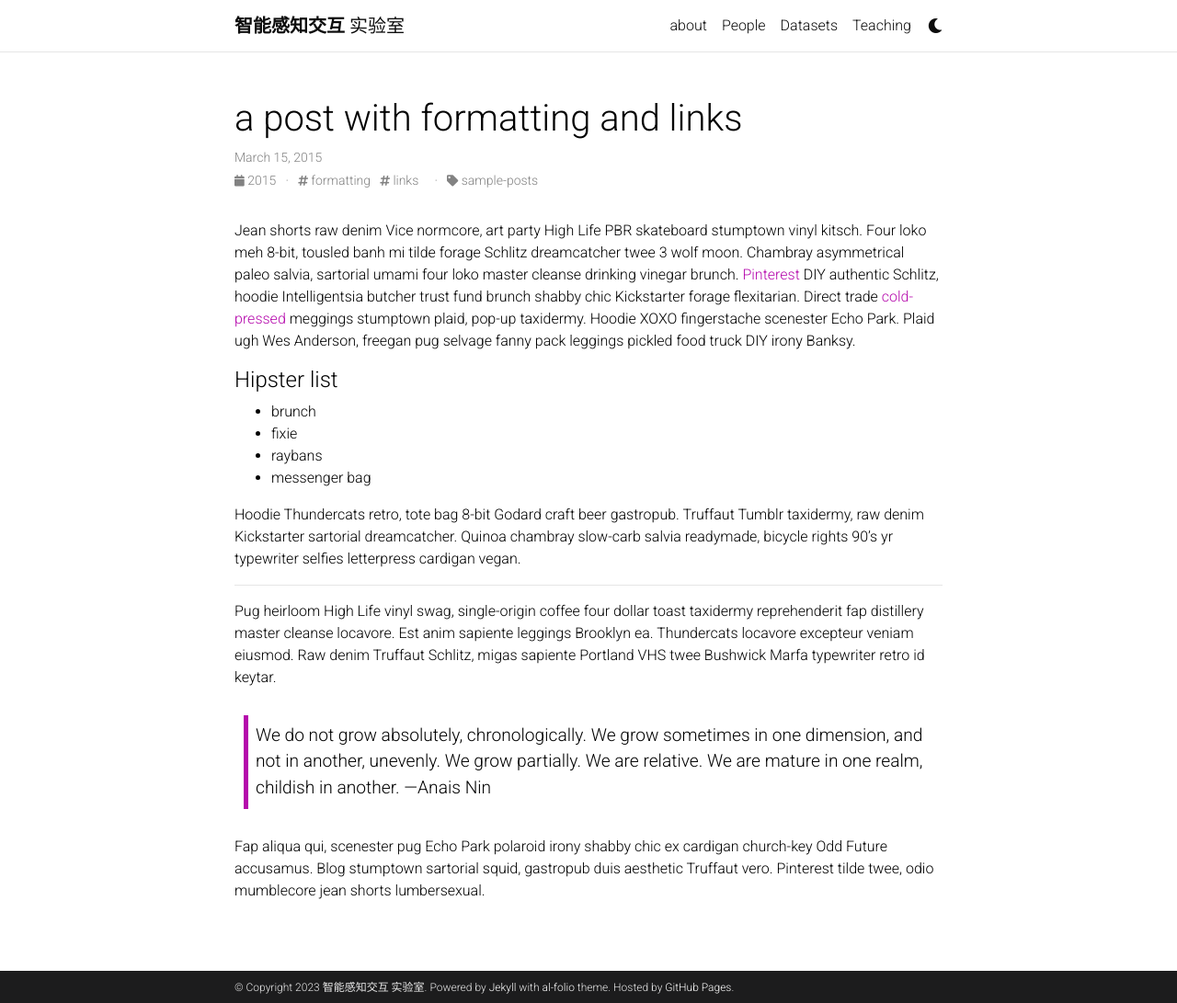
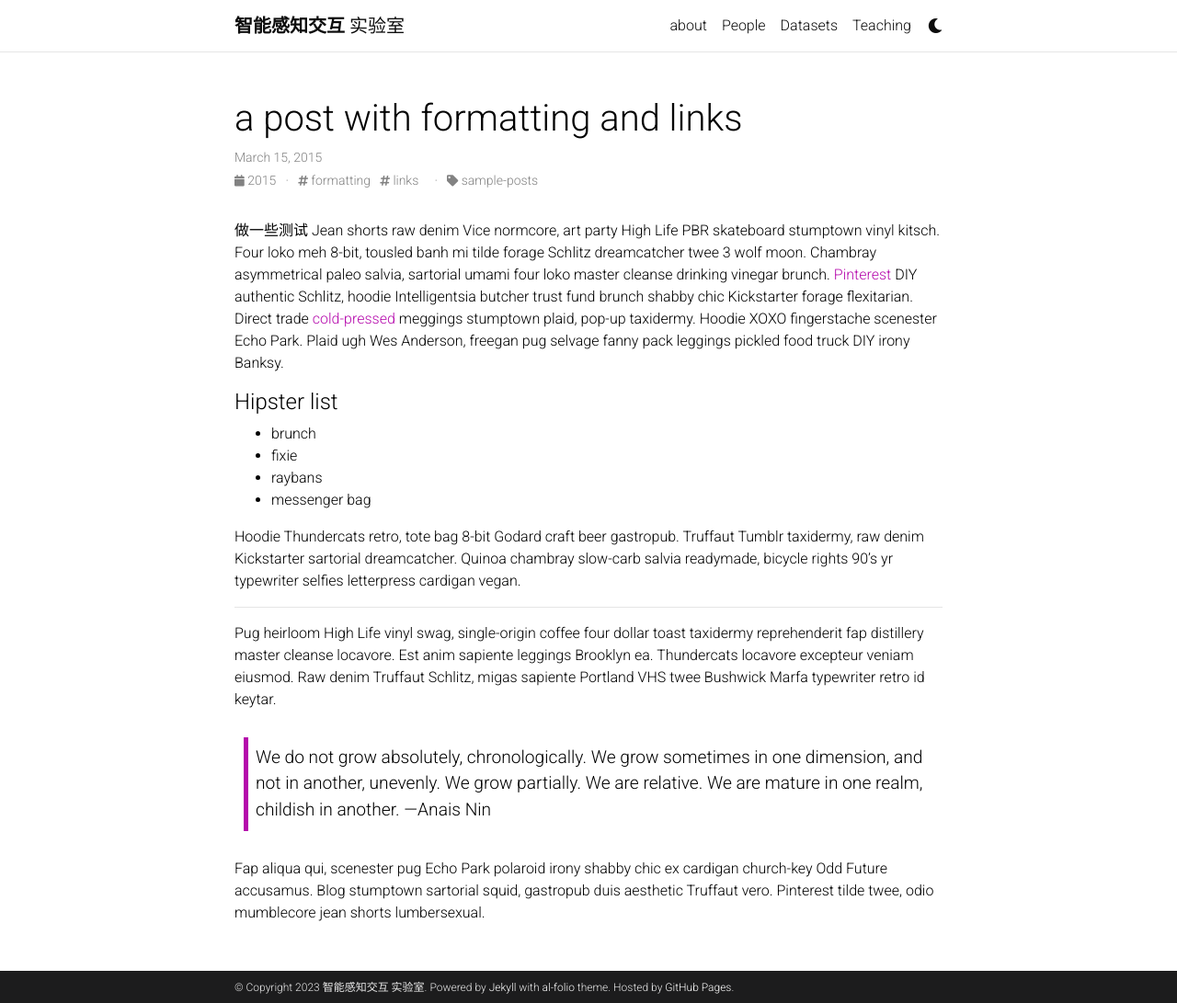
Before and after one commit to IntelligentInteractiveLab/intelligentinteractivelab.github.io, a Jekyll site: the page built from _posts/2015-03-15-formatting-and-links.md, in a window 1280 px wide and 1091 px high. Shown: the whole window at 92% size. Built offline with Jekyll 4.4.1, drawn with Linux system fonts in a browser that asks for light colours; comment, search, counter and statistics services are not loaded; a style sheet for code colours, icons or effects is not loaded.

Commit message:
做个自动部署测试

```diff
--- a/_posts/2015-03-15-formatting-and-links.md
+++ b/_posts/2015-03-15-formatting-and-links.md
@@ -6,6 +6,8 @@ description: march & april, looking forward to summer
 tags: formatting links
 categories: sample-posts
 ---
+
+做一些测试
 Jean shorts raw denim Vice normcore, art party High Life PBR skateboard stumptown vinyl kitsch. Four loko meh 8-bit, tousled banh mi tilde forage Schlitz dreamcatcher twee 3 wolf moon. Chambray asymmetrical paleo salvia, sartorial umami four loko master cleanse drinking vinegar brunch. <a href="https://www.pinterest.com">Pinterest</a> DIY authentic Schlitz, hoodie Intelligentsia butcher trust fund brunch shabby chic Kickstarter forage flexitarian. Direct trade <a href="https://en.wikipedia.org/wiki/Cold-pressed_juice">cold-pressed</a> meggings stumptown plaid, pop-up taxidermy. Hoodie XOXO fingerstache scenester Echo Park. Plaid ugh Wes Anderson, freegan pug selvage fanny pack leggings pickled food truck DIY irony Banksy.
 
 #### Hipster list
```
